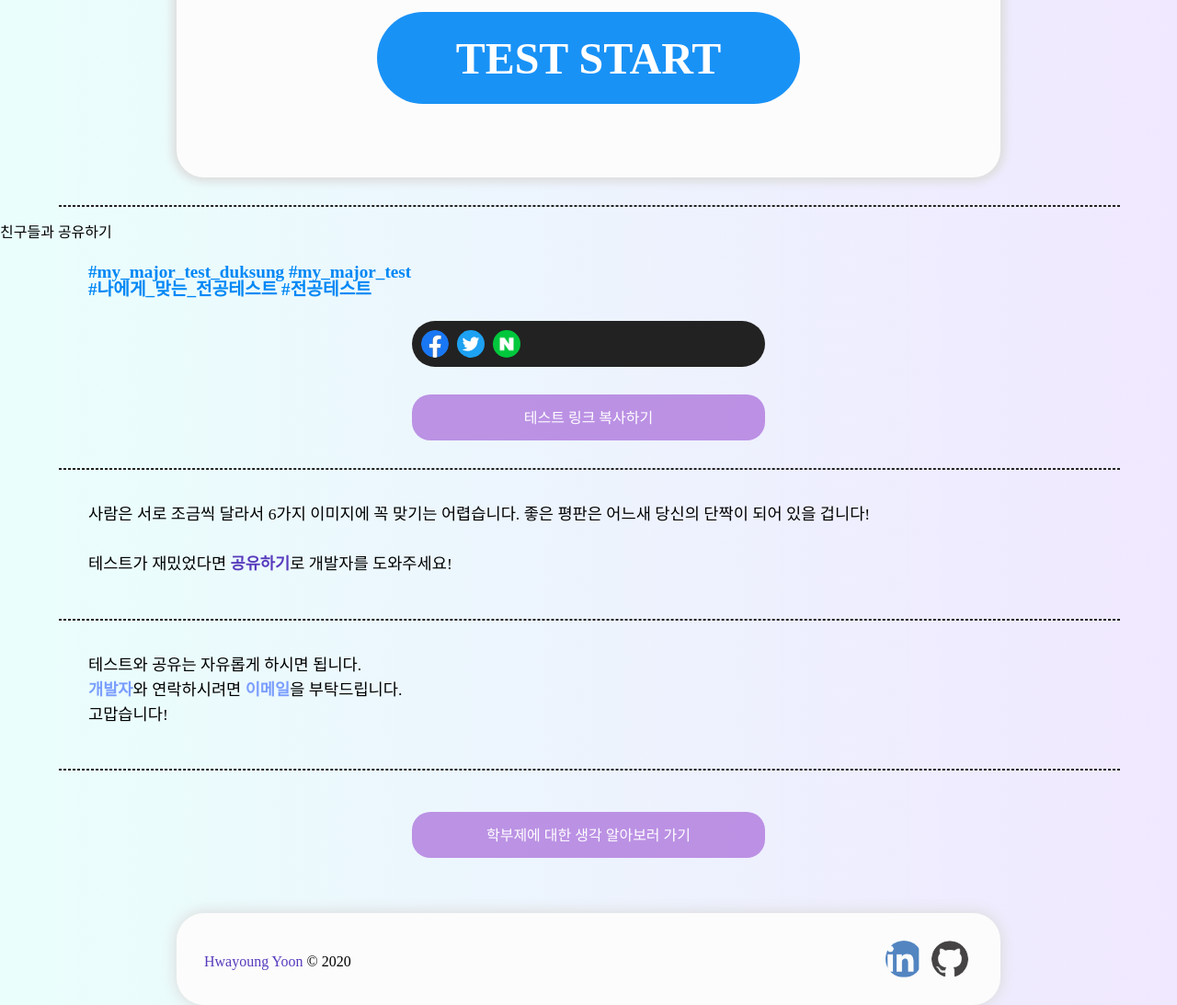
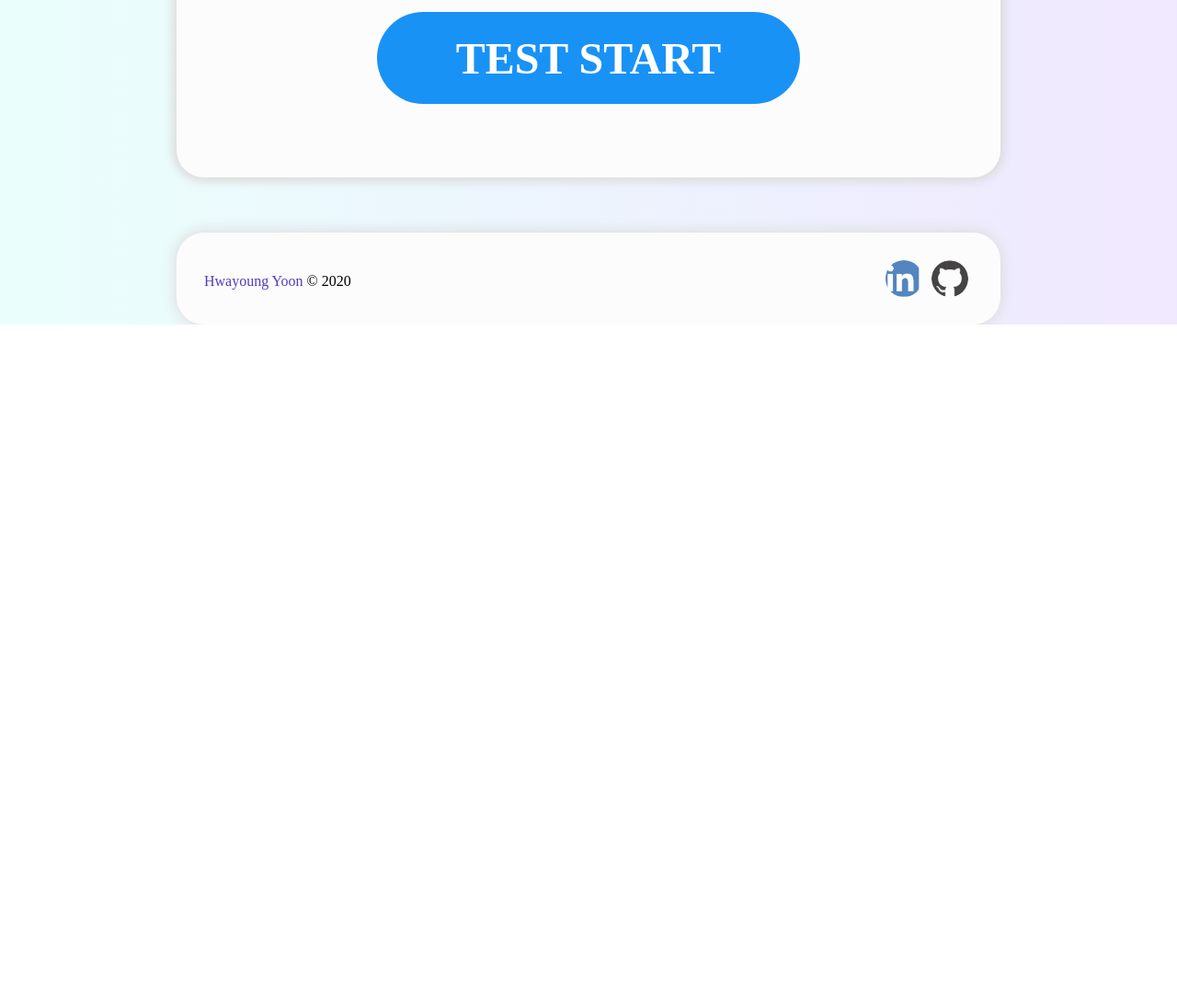
Before and after one commit to Da3un/my-major-test-duksung, a plain HTML site: page index.html in a window 1280 px wide. Shown: the part 1012-2105 px from the top of the page at 92% size. After the commit the page ends 1365 px from the top, so only its background shows below. Drawn offline with Linux system fonts and the light colour scheme; a web font is replaced by a local one.

Commit message:
Update index.html

```diff
--- a/index.html
+++ b/index.html
@@ -69,70 +69,6 @@
                 </div>
             </section>
 
-                <hr>
-                <p>친구들과 공유하기</p>
-                <div class="hash">#my_major_test_duksung #my_major_test<br>
-                    #나에게_맞는_전공테스트 #전공테스트</div>
-                <div id="share-box">
-                    <a onclick=javascript:fb() target="_blank" alt="Share on Facebook" title="페이스북에 공유하기">
-                        <span class="fb"></span>
-                    </a>
-                    <a onclick=javascript:tw() target="_blank" alt="Share on Twitter" title="트위터에 공유하기">
-                        <span class="tw"></span>
-                    </a>
-                    <a onclick=javascript:nv() target="_blank" alt="Share on Naver" title="네이버에 공유하기">
-                        <span class="nv"></span>
-                    </a>
-                </div>
-                <button onclick=javascript:copy() class="btn">
-                    테스트 링크 복사하기
-                </button>
-                <hr>
-<!--                 <div id="intro-box">
-                    <div class="pro_pic"></div>
-                    <div class="art-name">껴리(GYEOLY)</div>
-                    <div class="artist desc">
-                        Sorry for painting<br>
-                        동식물과 장소를 가지고 페인팅을 합니다.<br><br>
-                        email: <span class="highlight">sallycool27@naver.com</span><br>
-                        instagram: <a href="https://www.instagram.com/gyeoly27" target="_blank" title="작가 인스타그램"><span class="highlight">gyeoly27</span></a>
-                    </div>
-                    <button class="art-sns btn">
-                        <a href="https://www.instagram.com/gyeoly27/" target="_blank" title="작가 인스타그램">
-                            작품 더 보기
-                        </a>
-                    </button>
-                </div>
-                <hr> -->
-                <div class="caution">
-                    <p>
-                        사람은 서로 조금씩 달라서 6가지 이미지에 꼭 맞기는 어렵습니다.
-                        좋은 평판은 어느새 당신의 단짝이 되어 있을 겁니다!<br><br>
-                        테스트가 재밌었다면
-                        <span class="go-share highlight" onclick=javascript:goShare()>공유하기</span>로 개발자를 도와주세요!
-                    </p>
-                </div>
-                <hr>
-                <div class="caution">
-                    <p>
-<!--                         이 테스트는 해외 웹사이트에 게재된 이미지 테스트를 한국어로 번역한 것입니다.<br>(원본 아래 참고)<br>
-                        <span class="warning">결과 페이지에 나오는 그림의 상업적 이용을 금지합니다.</span><br>
-                        해당 이미지의 저작권은 작가에게 있습니다.<br>
-                        <a href="https://www.instagram.com/gyeoly27/" target="_blank" title="작가 인스타그램">그림 작가</a>와 연락하시려면
-                        <a href="mailto:sallycool27@naver.com" target="_blank" title="작가에게 이메일하기">이메일</a>을 부탁드립니다.<br> -->
-                        테스트와 공유는 자유롭게 하시면 됩니다.<br>
-                        <a href="https://www.linkedin.com/in/hwayoung-yoon-594712186/" target="_blank" title="개발자 링크드인">개발자</a>와 연락하시려면
-                        <a href="mailto:ghkdud204@gmail.com?subject=전공테스트 페이지 문의합니다" target="_blank" title="개발자에게 이메일하기">이메일</a>을 부탁드립니다.<br>
-                        고맙습니다!
-                    </p>
-                </div>
-                <hr>
-                <button class="go-origin btn">
-                    <a href="https://www.personalityquiz.net/profiles/impressions.html" target="_blank" title="출처 영문 웹사이트">
-                        학부제에 대한 생각 알아보러 가기
-                    </a>
-                </button>
-            </section>
             <footer id="footer">
                 <div>
                     <span class="highlight">Hwayoung Yoon</span>
```
